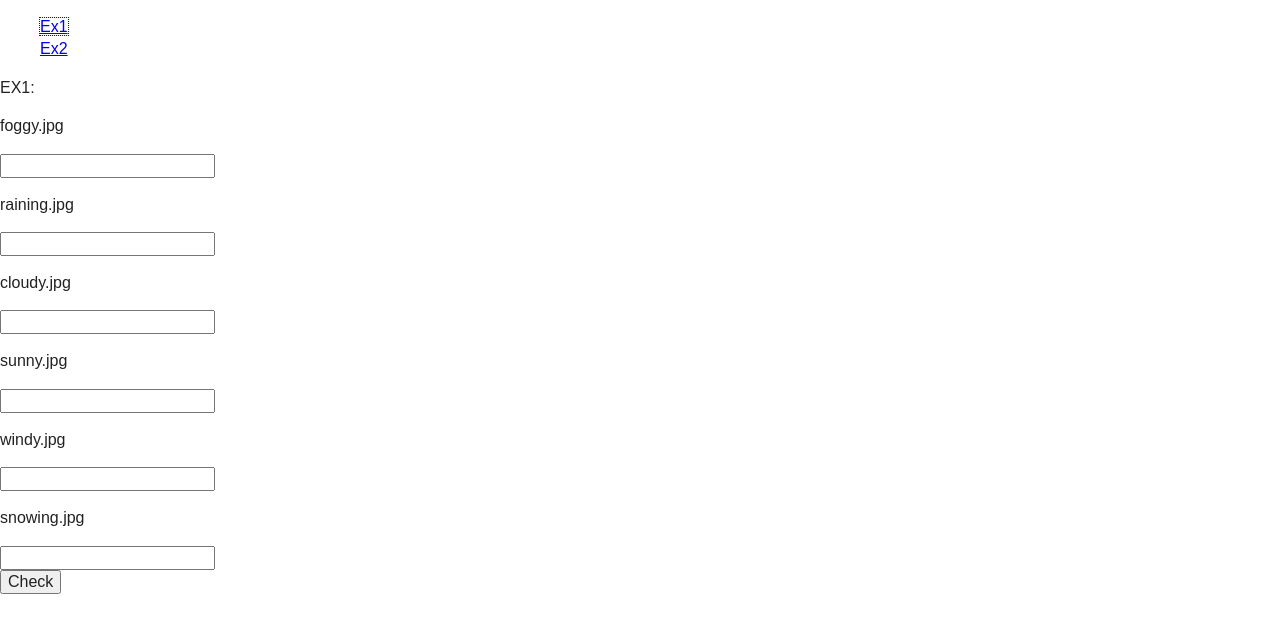
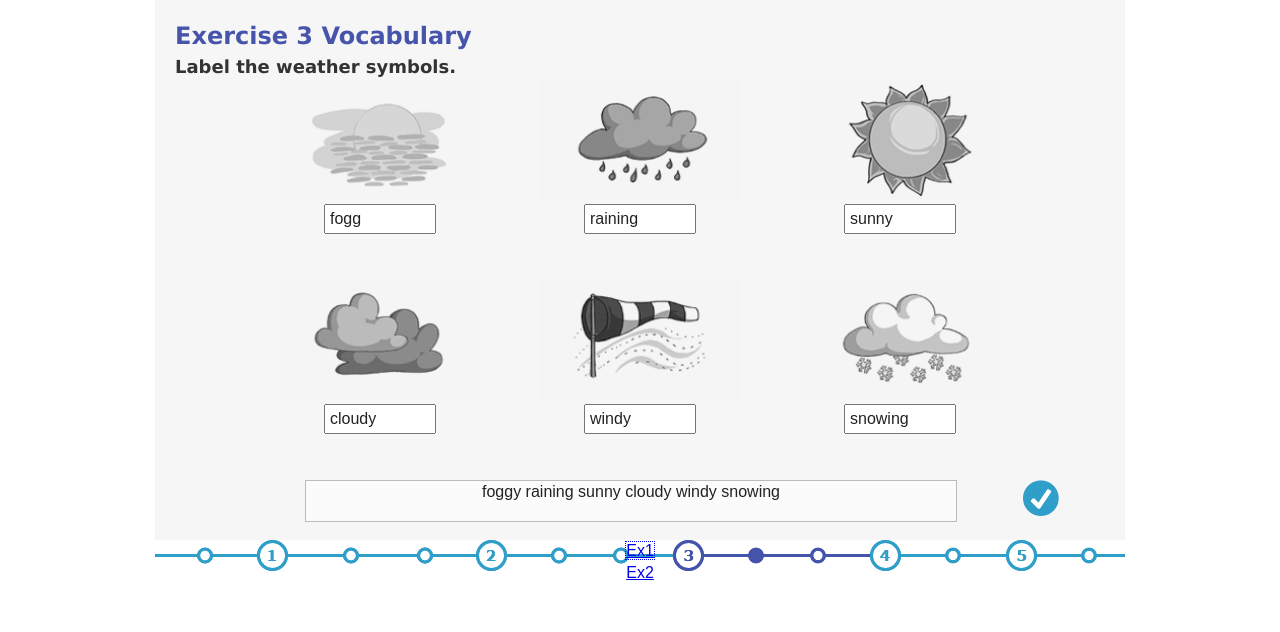
Before and after one commit to piotrl88/ember-task, a plain HTML site: page index.html in a window 1280 px wide. Both pictures are taken after a click on the link "Ex1". Drawn offline with Linux system fonts and the light colour scheme.

Commit message:
Update 06.11.2013 23:30
Added some styles.
Correct validator method.
Try to push fixtures into model for each route.

```diff
--- a/css/main.css
+++ b/css/main.css
@@ -9,6 +9,7 @@
 /* ==========================================================================
    Base styles: opinionated defaults
    ========================================================================== */
+
 
 html,
 button,
--- a/index.html
+++ b/index.html
@@ -13,10 +13,114 @@
         <link rel="stylesheet" href="css/main.css">
 
     </head>
+        <style type="text/css">
+            .content {
+                width: 970px;
+                height: 540px;
+                margin: 0px auto;
+                padding: 0px;
+                text-align: center;
+                background-color: #f6f6f6;
+            }
+            .content .section-title {
+                width: 500px;
+                height: 40px;
+                margin: 0px;
+                padding: 20px;
+                text-align: left;;
+            }
+            .content .section-title h2,h3 {
+                display: block;
+                margin: 0px;
+                padding: 0px;
+            }
+            .content .ex-item {
+                width: 220px;
+                height: 200px;
+                margin: 0px 20px 0px 20px;
+                padding: 0px;
+                float: left;
+            }
+            .content .ex-item img {
+                width: 200px;
+                height: 120px;
+                margin: 0px auto;
+                padding: 0px;
+            }
+            .content .hint {
+                clear: both;
+            }
+
+            .content .hint .hint-content {
+                width: 650px;
+                height: 40px;
+                float: left;
+                margin: 0px 0px 0px 150px;
+                padding: 0px;
+                text-align: center;
+                border: 1px solid #bbbbbb;
+                background-color: rgba(255,255,255, 0.6);
+            }
+            .content .hint .hint-content p {
+                display: block;
+                width: 60px;
+                height: 40px;
+                float: left;
+            }
+            .content .hint .check {
+                float: left;
+                cursor: pointer;
+            }
+            h2 {
+                font-family: Verdana;
+                font-size: 24px;
+                font-weight: bold;
+                font-style: normal;
+                text-decoration: none;
+                color: #4654AB;
+            }
+            h3 {
+                font-family: Verdana;
+                font-size: 18px;
+                font-weight: bold;
+                font-style: normal;
+                text-decoration: none;
+                color: #333333;
+            }
+            form {
+                width: 780px;
+                margin: 0px auto;
+                padding: 0px;
+            }
+
+            input {
+                padding: 4px;
+                margin: 4px;
+                width: 100px;
+            }
+
+            .validation .valid {
+                border: 5px solid green;
+            }
+
+            .validation .invalid {
+                border: 5px solid red;
+            }
+            .nav {
+                width: 970px;
+                margin: 0px auto;
+                padding: 0px;
+                text-align: center;
+                background-image: url('img/layout/u87_normal.png');
+                background-repeat: no-repeat;
+            }
+        </style>
+
     <body>
 
         <script type="text/x-handlebars">
-        <div>
+        <div class="content">{{outlet}}</div>
+        <div class="nav">
         <nav>
             <ul class="nav nav-justified">
                 <li>{{#link-to 'index.ex1'}}Ex1{{/link-to}}</li>
@@ -24,25 +128,61 @@
             </ul>
         </nav>
         </div>
-        {{outlet}}
         </script>
 
         <script type="text/x-handlebars" data-template-name="index/ex1">
-        EX1:
+        <div class="section-title">
+            <h2>Exercise 3 Vocabulary</h2>
+            <h3>Label the weather symbols.</h3>
+        </div>
+        <form>
         {{#each}}
-            <p>{{pict}}</p>
-            {{view App.TestField nameBinding=answer valueBinding="name" }}<br />
+            <div class="ex-item">
+                <img src={{unbound pict}} alt="icon" />
+                {{view App.TestField valueBinding="name" classBinding="isValid:valid:invalid" }}
+            </div>
         {{/each}}
-        <button {{action 'checkAnswers' this}}>Check</button>
+        </form>
+
+        <div class="hint">
+            <div class="hint-content">
+            {{#each}}
+                {{answer}}
+            {{/each}}
+            </div>
+            <a href="#" {{action 'checkAnswers' this}}><img src="img/layout/u13_normal.png" /></a>
+        </div>
+
         </script>
 
         <script type="text/x-handlebars" data-template-name="index/ex2">
-        EX2:
+        <div class="section-title">
+            <h2>Exercise 3 Vocabulary</h2>
+            <h3>Label the weather symbols.</h3>
+        </div>
+        <form>
+        {{#each}}
+            <div class="ex-item">
+                <img src={{unbound pict}} alt="icon" />
+            </div>
+        {{/each}}
+        </form>
+
+        <div class="hint">
+            <div class="hint-content">
+            {{#each}}
+                {{view App.TestField valueBinding="name" classBinding="isValid:valid:invalid" }}
+                {{desc}}
+            {{/each}}
+            </div>
+            <a href="#" {{action 'checkAnswers' this}}><img src="img/layout/u13_normal.png" /></a>
+        </div>
         </script>
 
 
         <script src="js/vendor/jquery-2.0.3.min.js"></script>
         <script src="js/vendor/handlebars-1.0.0.js"></script>
+        <!--<script src="http://builds.emberjs.com/tags/v1.1.2/ember.min.js"></script>-->
         <script src="js/vendor/ember-1.0.0.js"></script>
         <script src="js/vendor/ember-data.js"></script>
         <script src="js/plugins.js"></script>
--- a/js/main.js
+++ b/js/main.js
@@ -5,14 +5,7 @@ var App = Em.Application.create({
     LOG_STACKTRACE_ON_DEPRECATION: true,
     LOG_VERSION: true,
     LOG_ACTIVE_GENERATION: true,
-    TestField:  Ember.TextField.extend({
-        attributeBindings: ['name', "value"],
-        isValid: function() {
-            console.log(this.get('value') + "|" + this.get("name"));
-            return ($.trim(this.get('value')).toLowerCase() === $.trim(this.get("data-answer")).toLowerCase());
-        }.property('value'),
-        classNameBindings: 'isValid:valid:invalid'
-    })
+    TestField : Ember.TextField.extend({})
 });
 
 App.Router.map(function () {
@@ -42,56 +35,66 @@ App.IndexController = Em.ArrayController.extend({
         // Setup each controller with its own model
         this.controllerFor('ex1').set('model', model);
         this.controllerFor('ex2').set('model', model);
-    },
-    actions: {
     }
 });
+
 
 App.Ex1 = DS.Model.extend({
     name : DS.attr("string"),
     pict: DS.attr("string"),
+    isValid: DS.attr(),
     answer: DS.attr("string")
 });
 App.Ex2 = DS.Model.extend({
-    pict: DS.attr("string"),
-    answer: DS.attr("string")
+    name : DS.attr("string"),
+    pict2: DS.attr("string"),
+    isValid: DS.attr(),
+    answer: DS.attr("string"),
+    desc : DS.attr("string")
 });
+
 
 App.Ex1.FIXTURES = [
     {
         id: 1,
-        name : "",
-        pict: "foggy.jpg",
+        name : "fogg",
+        pict: "img/exercise1/1.png",
+        isValid : null,
         answer: "foggy"
     },
     {
         id: 2,
-        name : "",
-        pict: "raining.jpg",
+        name : "raining",
+        pict: "img/exercise1/2.png",
+        isValid : null,
         answer: "raining"
     },
     {
         id: 3,
-        name : "",
-        pict: "cloudy.jpg",
+        name : "sunny",
+        pict: "img/exercise1/3.png",
+        isValid : null,
+        answer: "sunny"
+    },
+    {
+        id: 4,
+        name : "cloudy",
+        pict: "img/exercise1/4.png",
+        isValid : null,
         answer: "cloudy"
     },
     {
-        id: 4,
-        name : "",
-        pict: "sunny.jpg",
-        answer: "sunny"
-    },
-    {
         id: 5,
-        name : "",
-        pict: "windy.jpg",
+        name : "windy",
+        pict: "img/exercise1/5.png",
+        isValid : null,
         answer: "windy"
     },
     {
         id: 6,
-        name : "",
-        pict: "snowing.jpg",
+        name : "snowing",
+        pict: "img/exercise1/6.png",
+        isValid : null,
         answer: "snowing"
     }
 ];
@@ -99,33 +102,51 @@ App.Ex1.FIXTURES = [
 App.Ex2.FIXTURES = [
     {
         id: 1,
-        pict: "foggy.jpg",
-        answer: "foggy"
+        name : "0",
+        pict: "img/exercise2/1.png",
+        answer: "1",
+        isValid : null,
+        desc : "doing a project"
     },
     {
         id: 2,
-        pict: "raining.jpg",
-        answer: "raining"
+        name : "2",
+        pict: "img/exercise2/2.png",
+        answer: "2",
+        isValid : null,
+        desc : "enjoying a field trip"
     },
     {
         id: 3,
-        pict: "cloudy.jpg",
-        answer: "cloudy"
+        name : "3",
+        pict: "img/exercise2/3.png",
+        answer: "3",
+        isValid : null,
+        desc : "working on computers"
     },
     {
         id: 4,
-        pict: "sunny.jpg",
-        answer: "sunny"
+        name : "4",
+        pict: "img/exercise2/4.png",
+        answer: "4",
+        isValid : null,
+        desc : "taking a test"
     },
     {
         id: 5,
-        pict: "windy.jpg",
-        answer: "windy"
+        name : "5",
+        pict: "img/exercise2/5.png",
+        answer: "5",
+        isValid : null,
+        desc : "giving a presentation"
     },
     {
         id: 6,
-        pict: "snowing.jpg",
-        answer: "snowing"
+        name : "6",
+        pict: "img/exercise2/6.png",
+        answer: "6",
+        isValid : null,
+        desc : "practicing yoga"
     }
 ];
 
@@ -136,34 +157,67 @@ App.IndexRoute = Ember.Route.extend({
 });
 
 App.IndexEx1Controller = Ember.ArrayController.extend({
+    checked : false,
     needs: "index",
     actions : {
-        checkAnswers : function(model) {
-            console.log(this.store.find('ex1'));
-            console.log("value: "+model.get('content')[0].get('name'));
-            console.log("answer: "+model.get('content')[0].get('answer'));
-
-             /*var store = App.get('store.ex1');
-             var answers = this.get('answers');
-             var ans = answers.name;
-             console.log("#"+ans);*/
-
+        checkAnswers : function(model, checked) {
+            //var validFlag = true;
+            $("form").addClass("validation");
+            $.each(model.get('content'), function( index, value ) {
+                if ($.trim(value.get("name")).toLowerCase() !== value.get("answer") ) {
+                    value.set("isValid", false);
+                } else {
+                    value.set("isValid", true);
+                }
+            });
         }
     }
 });
 
-App.IndexEx1Route = Ember.Route.extend({
-    model: function() {
-        return this.modelFor('index');
+App.IndexEx2Controller = Ember.ArrayController.extend({
+    needs: "index",
+    actions : {
+        checkAnswers : function(model) {
+            $("form").addClass("validation");
+            $.each(model.get('content'), function( index, value ) {
+                if ($.trim(value.get("name")).toLowerCase() !== value.get("answer") ) {
+                    value.set("isValid", false);
+                } else {
+                    value.set("isValid", true);
+                }
+            });
+        }
     }
 });
 
-App.IndexEx2Controller = Ember.ArrayController.extend({
-    needs: "index"
+
+App.IndexEx1Route = Ember.Route.extend({
+    model: function() {
+        //console.log(App.Ex1.FIXTURES);
+        //console.log(this.modelFor('index').get('content'));
+        //this.modelFor('index').set('content', App.Ex1.FIXTURES);
+        return this.modelFor('index');
+        //return this.modelFor('index');
+    }
 });
 
 App.IndexEx2Route = Ember.Route.extend({
     model: function() {
-        return this.modelFor('index');
+        //return this.modelFor('index');
+        return App.Ex2.FIXTURES;
+        //return this.modelFor('index');
     }
 });
+
+/*Ember.Handlebars.registerBoundHelper("hints", function(model) {
+    var theArray = model.get('content').content;
+    var len = theArray.length;
+    var i = len;
+    while (i--) {
+        var p = parseInt(Math.random()*len);
+        var t = theArray[i];
+        console.log(theArray[i].get('answer'));
+        theArray[i] = theArray[p];
+        theArray[p] = t;
+    }
+});*/
```
Also changed, not shown: img/exercise1/1.png (added), img/exercise1/2.png (added), img/exercise1/3.png (added), img/exercise1/4.png (added), img/exercise1/5.png (added), img/exercise1/6.png (added), img/exercise2/1.png (added), img/exercise2/2.png (added), img/exercise2/3.png (added), img/exercise2/4.png (added), img/exercise2/5.png (added), img/exercise2/6.png (added), img/layout/u13_normal.png (added), img/layout/u84_normal.png (added), 1 more files.
